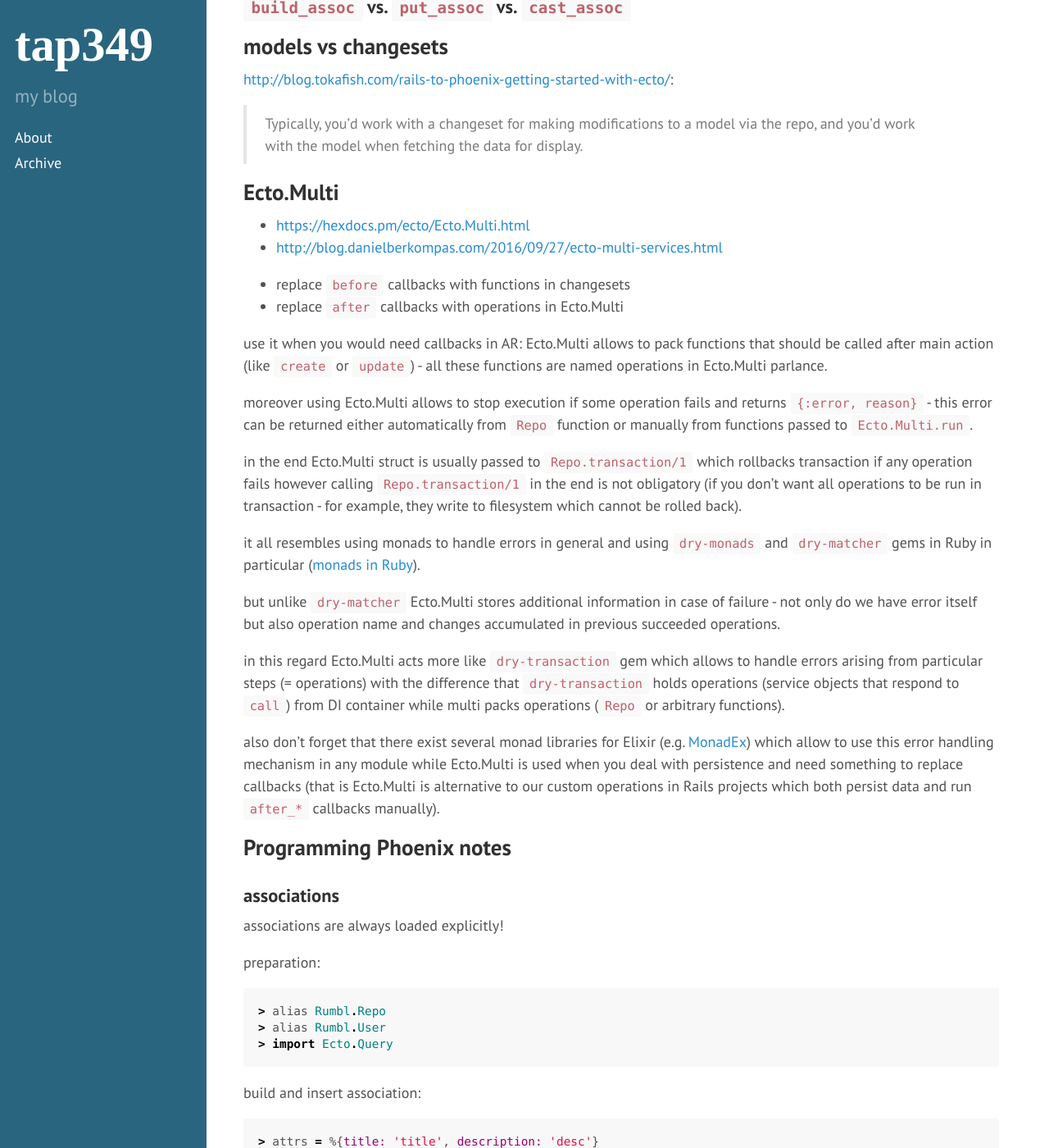
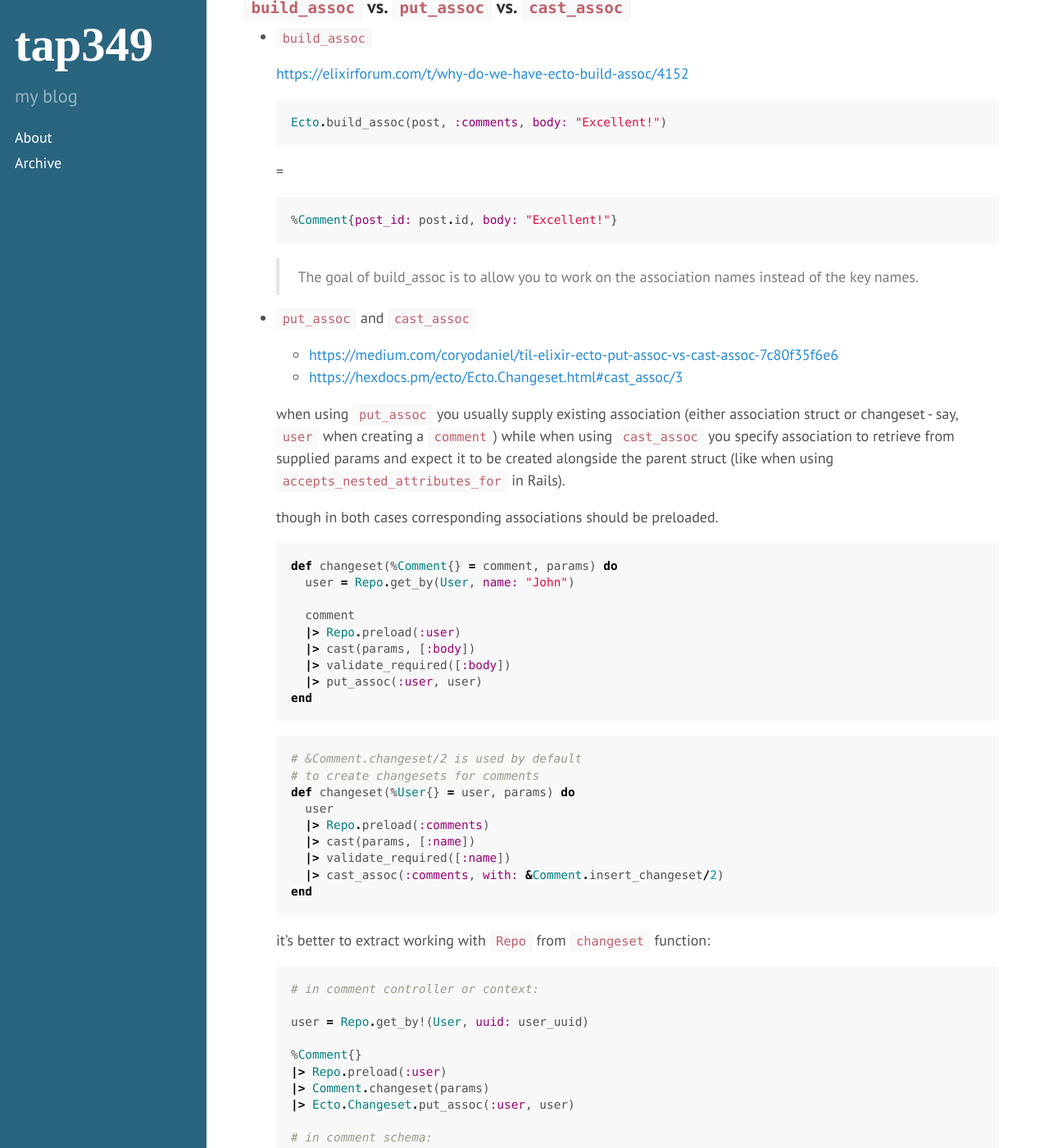
Before and after one commit to tap349/tap349.github.io, a Jekyll site: the page built from _posts/2017-07-27-phoenix-ecto.md, in a window 1280 px wide and 1400 px high, scrolled down 2592 px. Shown: the whole window at 82% size. Built offline with Jekyll 4.4.1, drawn with Linux system fonts in a browser that asks for light colours; some of the changed text lies outside the part shown.

Commit message:
update 2017-07-28_23:49:58

````diff
--- a/_posts/2017-07-27-phoenix-ecto.md
+++ b/_posts/2017-07-27-phoenix-ecto.md
@@ -97,6 +97,81 @@ associations can be preloaded in:
   ```
 
 ### `build_assoc` vs. `put_assoc` vs. `cast_assoc`
+
+- `build_assoc`
+
+  <https://elixirforum.com/t/why-do-we-have-ecto-build-assoc/4152>
+
+  ```elixir
+  Ecto.build_assoc(post, :comments, body: "Excellent!")
+  ```
+
+  =
+
+  ```elixir
+  %Comment{post_id: post.id, body: "Excellent!"}
+  ```
+
+  > The goal of build_assoc is to allow you to work on the association names
+  > instead of the key names.
+
+- `put_assoc` and `cast_assoc`
+
+  - <https://medium.com/coryodaniel/til-elixir-ecto-put-assoc-vs-cast-assoc-7c80f35f6e6>
+  - <https://hexdocs.pm/ecto/Ecto.Changeset.html#cast_assoc/3>
+
+  when using `put_assoc` you usually supply existing association (either
+  association struct or changeset - say, `user` when creating a `comment`)
+  while when using `cast_assoc` you specify association to retrieve from
+  supplied params and expect it to be created alongside the parent struct
+  (like when using `accepts_nested_attributes_for` in Rails).
+
+  though in both cases corresponding associations should be preloaded.
+
+  ```elixir
+  def changeset(%Comment{} = comment, params) do
+    user = Repo.get_by(User, name: "John")
+
+    comment
+    |> Repo.preload(:user)
+    |> cast(params, [:body])
+    |> validate_required([:body])
+    |> put_assoc(:user, user)
+  end
+  ```
+
+  ```elixir
+  # &Comment.changeset/2 is used by default
+  # to create changesets for comments
+  def changeset(%User{} = user, params) do
+    user
+    |> Repo.preload(:comments)
+    |> cast(params, [:name])
+    |> validate_required([:name])
+    |> cast_assoc(:comments, with: &Comment.insert_changeset/2)
+  end
+  ```
+
+  it's better to extract working with `Repo` from `changeset` function:
+
+  ```elixir
+  # in comment controller or context:
+
+  user = Repo.get_by!(User, uuid: user_uuid)
+
+  %Comment{}
+  |> Repo.preload(:user)
+  |> Comment.changeset(params)
+  |> Ecto.Changeset.put_assoc(:user, user)
+
+  # in comment schema:
+
+  def changeset(%Comment{} = comment, params) do
+    comment
+    |> cast(params, [:body])
+    |> validate_required([:body])
+  end
+  ```
 
 ## models vs changesets
 
````
